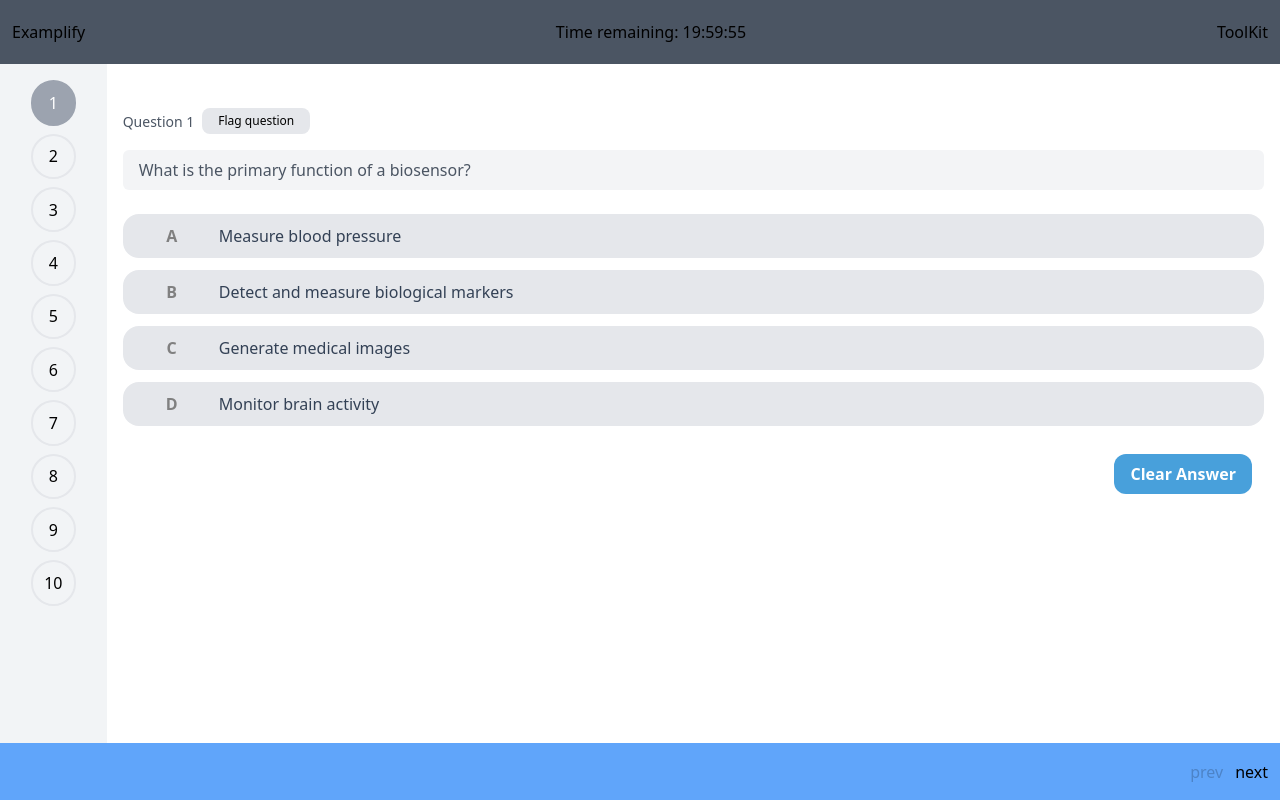
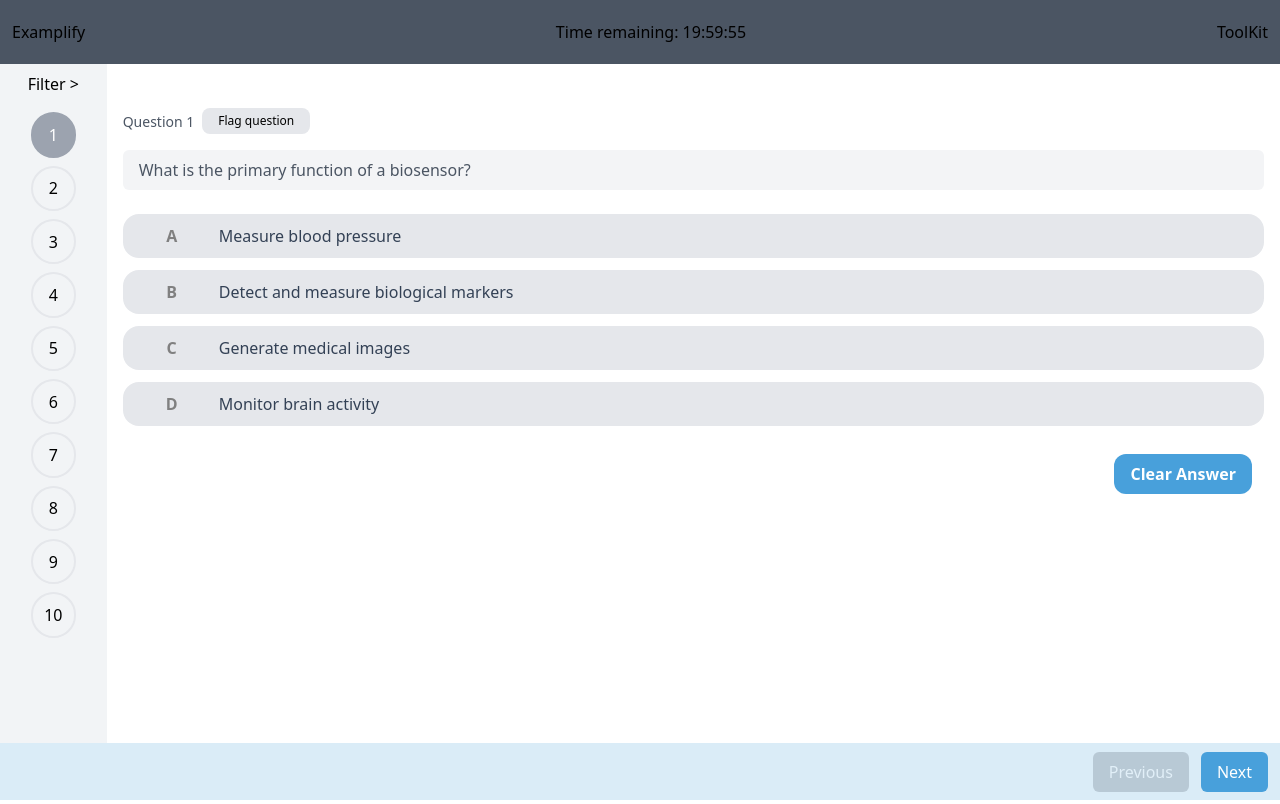
Before and after one commit to Omega-2023/webQuiz, a React (Vite) app: page / in a window 1280 px wide. Built offline with nearby package versions, Linux system fonts and the light colour scheme.

Commit message:
Added style to page

```diff
--- a/src/components/questions/QuestionLinkNav.jsx
+++ b/src/components/questions/QuestionLinkNav.jsx
@@ -1,4 +1,4 @@
-import QuestionBox from "./questionLink.jsx";
+import Links from "./questionLink.jsx";
 import { useSelector } from "react-redux";
 
 function QuestionLinkNav() {
@@ -6,9 +6,10 @@ function QuestionLinkNav() {
 
   return (
     <div className="w-full h-full flex py-2 items-center flex-col gap-2 bg-light-gray">
-      <div className="h-full block overflow-y-auto">
+      <div className=" font-medium">{` Filter >`}</div>
+      <div className="h-[90%] block overflow-y-auto pb-20">
         {questions.map((q, index) => (
-          <QuestionBox current={index + 1} />
+          <Links current={index + 1} />
         ))}
       </div>
     </div>
--- a/src/components/questions/QuestionNavigation.jsx
+++ b/src/components/questions/QuestionNavigation.jsx
@@ -37,15 +37,24 @@ function QuestionNavigation() {
   };
 
   return (
-    <div className="w-full bg-blue-400 h-[1.5cm] fixed bottom-0 left-0 flex flex-row justify-end gap-3 px-3">
+    <div className="w-full bg-light-primary h-[1.5cm] fixed bottom-0 left-0 flex flex-row justify-end gap-3 px-3 items-center">
+      <div>
+        <button
+          onClick={() => handlePrevQuestion()}
+          className={`disabled:opacity-20 px-4 rounded-md text-white font-medium bg-gray-700 py-2`}
+          disabled={currentQuestion === 1}
+        >
+          Previous
+        </button>
+      </div>
       <button
-        onClick={() => handlePrevQuestion()}
-        className={`disabled:opacity-20`}
-        disabled={currentQuestion === 1}
+        onClick={() => handleNextQuestion()}
+        className={`disabled:opacity-20 px-4 rounded-md text-white font-medium py-2 capitalize ${
+          currentQuestion / totalQuestions === 1
+            ? " bg-emerald-600"
+            : "bg-primary "
+        }`}
       >
-        prev
-      </button>
-      <button onClick={() => handleNextQuestion()}>
         {currentQuestion / totalQuestions === 1 ? "submit" : "next"}
       </button>
     </div>
--- a/src/components/questions/QuestionPage.jsx
+++ b/src/components/questions/QuestionPage.jsx
@@ -2,7 +2,7 @@ import QuestionLinkNav from "./QuestionLinkNav.jsx";
 import QuestionSpace from "./QuestionSpace.jsx";
 function QuestionPage() {
   return (
-    <div className="w-full h-[90vh] overflow-y-auto grid grid-cols-12">
+    <div className="w-full h-[90vh] overflow-y-auto mb-5 grid grid-cols-12">
       <div className="h-full col-span-2 800px:col-span-1">
         <QuestionLinkNav />
       </div>
--- a/src/components/questions/questionBox.jsx
+++ b/src/components/questions/questionBox.jsx
@@ -18,7 +18,7 @@ function QuestionBox({ question, index }) {
   return (
     <>
       {currentQuestion === index + 1 && (
-        <div className="w-full py-10 px-4 bg-white">
+        <div className="w-full py-10 px-4 bg-white h-full overflow-y-auto">
           <div className=" w-full py-1 flex flex-row gap-2 items-center">
             <span className=" text-[14px] text-gray-600 font-medium">
               Question {index + 1}
@@ -62,6 +62,7 @@ function QuestionBox({ question, index }) {
             <div className=" flex justify-end py-1 w-full px-3">
               <input
                 type="reset"
+                onClick={() => handleSelectAnswer(null)}
                 className=" cursor-pointer mt-5 rounded-xl bg-primary px-4 py-2 font-bold text-white"
                 value={"Clear Answer"}
                 name={`q-[${index * 3 - 2 + question.question.slice(0, 2)}]`}
--- a/src/components/questions/questionLink.jsx
+++ b/src/components/questions/questionLink.jsx
@@ -22,13 +22,13 @@ function QuestionBox({ current }) {
 
   return (
     <div
-      className={` my-2 w-[1cm] h-[1cm] 500px:w-[1.2cm] 500px:h-[1.2cm] rounded-full text-[16px] flex justify-center items-center cursor-pointer border-2 ${
-        isAnswered ? " bg-primary border-primary text-white" : null
-      } ${
+      className={` ${
         currentQuestion === current
           ? " bg-gray-400 text-white border-gray-400"
+          : isAnswered
+          ? " bg-primary border-primary text-white"
           : null
-      }`}
+      } my-2 w-[1cm] h-[1cm] 500px:w-[1.2cm] 500px:h-[1.2cm] rounded-full text-[16px] flex justify-center items-center cursor-pointer border-2 `}
       onClick={() => handleQuestionChange()}
     >
       {current}
--- a/src/index.css
+++ b/src/index.css
@@ -7,6 +7,10 @@
   --light-gray: #f2f4f6;
   --deep-gray: #d8d9db;
   --light-primary: #daecf7;
+}
+
+*::-webkit-scrollbar{
+  width: 1px;
 }
 
 .option-label {
```
